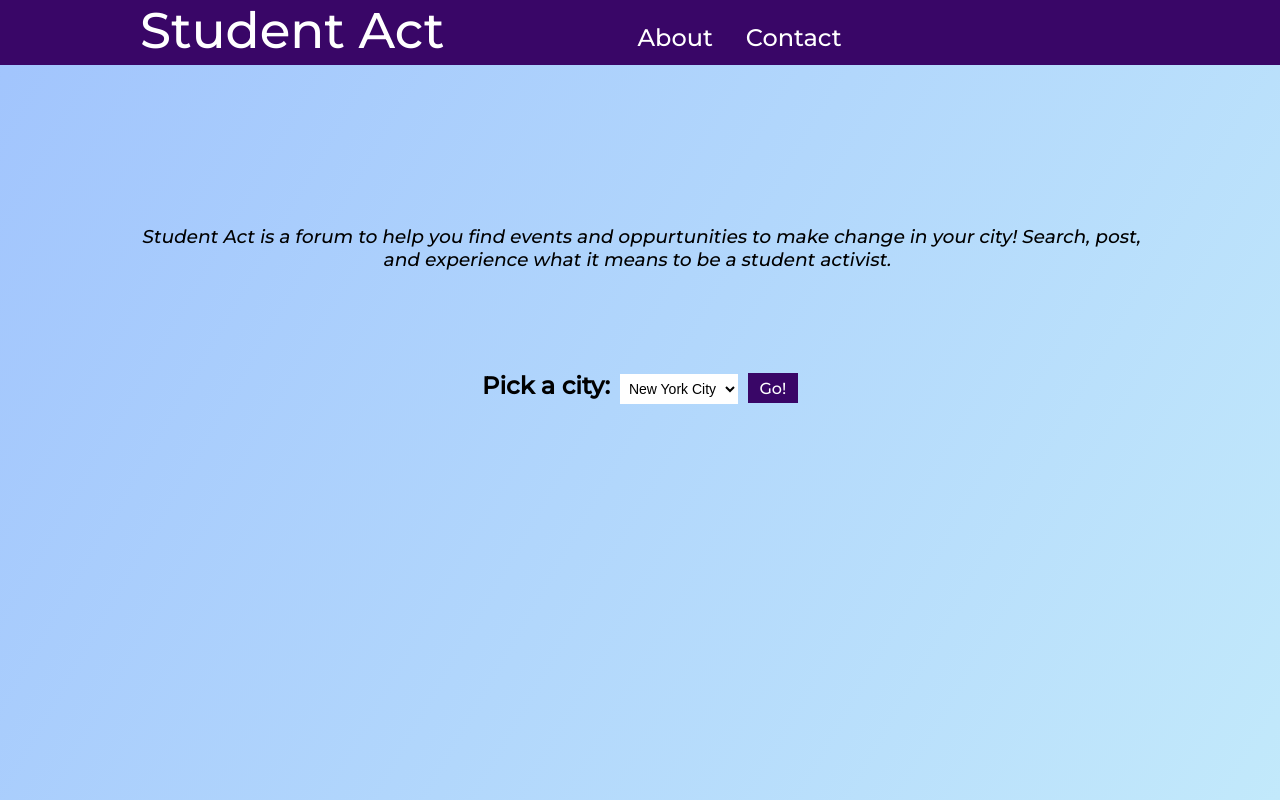
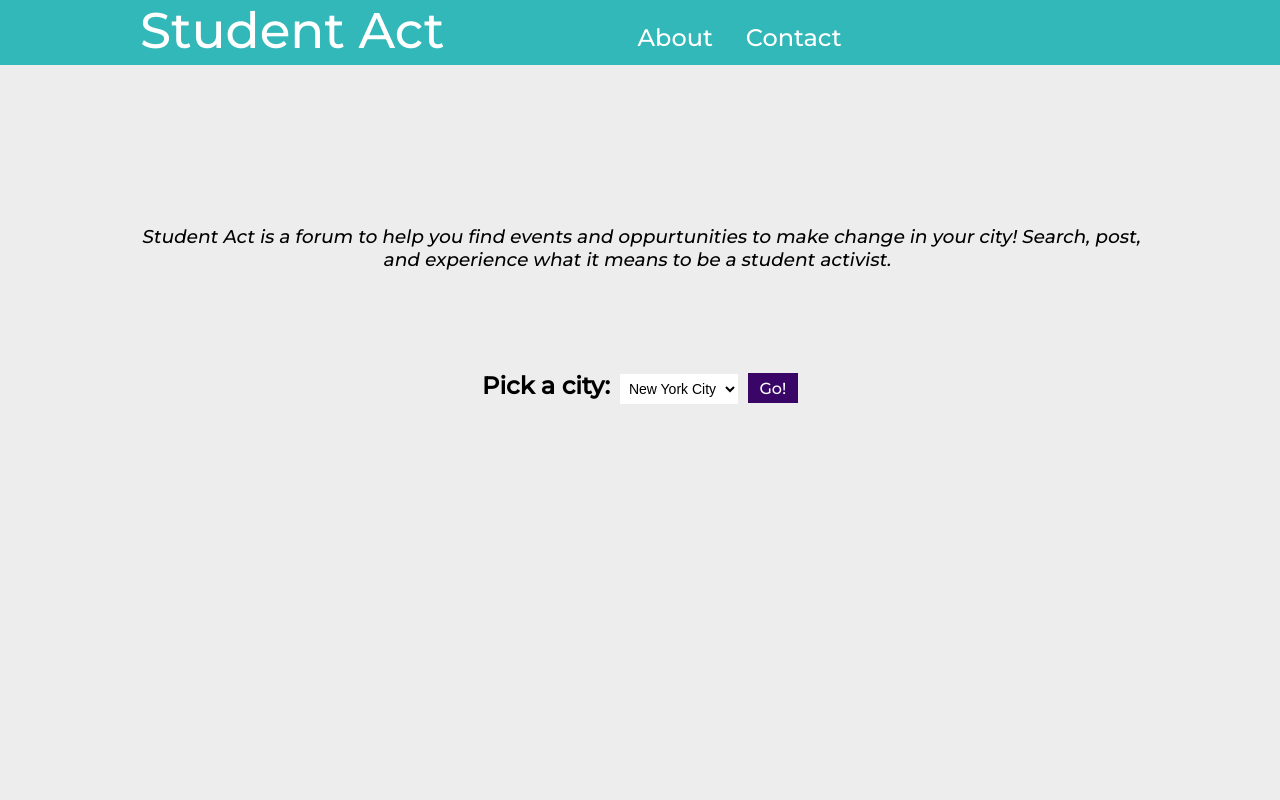
Before and after one commit to robertley/shelleysite, a React (Create React App) app: page / in a window 1280 px wide. Built offline with nearby package versions, Linux system fonts and the light colour scheme.

Commit message:
style is way better

```diff
--- a/src/app.css
+++ b/src/app.css
@@ -4,15 +4,17 @@ body {
   height: 100%;
   min-height: 100vh;
   font-family: 'Montserrat', sans-serif;
-  background-image: linear-gradient(120deg, #a1c4fd 0%, #c2e9fb 100%);
+  /* background-image: linear-gradient(120deg, #a1c4fd 0%, #c2e9fb 100%); */
+  background-color: #ededed;
+  /* background-color: #a1c4fd; */
 }
-
 .home-body {
   text-align: center;
   display: block;
   margin: 20vh auto 0;
   width: 1000px;
   height: 400px;
+
 }
 .home-body-desc {
   margin: 80px auto 80px;
@@ -34,6 +36,7 @@ body {
   margin: 0 auto;
   background-color: white;
   padding: 20px;
+  box-shadow: 0 4px 8px 0 rgba(0, 0, 0, 0.2), 0 6px 20px 0 rgba(0, 0, 0, 0.19);
 }
 .body-header {
   padding: 5px 0;
@@ -89,3 +92,10 @@ body {
   width: 300px;
   image-orientation: from-image;
 }
+.create-event-h2 {
+  float: right;
+  color: #333333;
+}
+.create-event-h2:hover {
+  color: #390667;
+}
--- a/src/createevent.css
+++ b/src/createevent.css
@@ -4,9 +4,6 @@ p {
 .subtitle {
   font-size: 10px;
   color: #333333;
-}
-.create-event-h2 {
-  float: right;
 }
 .create-event-header {
   display: block;
--- a/src/eventbox.css
+++ b/src/eventbox.css
@@ -3,7 +3,7 @@
   display: block;
   width: 940px;
   height: 230px;
-  border: 1px solid #bdbdbd;
+  border: 1px solid #d4d4d4;
   padding: 10px;
 }
 .event-box:hover {
--- a/src/header.css
+++ b/src/header.css
@@ -1,6 +1,11 @@
 .header {
     margin: 0;
-    background-color: #390667;
+    /* background-color: #ededed; */
+    /* background-color: #a1c4fd; */
+    /* background-color: #9498; */
+    /* background-color: #990000; */
+    /* background-color: #4d0000; */
+    background-color: #32b8b8;
 }
 .header-components {
     width: 1000px;
@@ -48,7 +53,8 @@
     vertical-align: top;
     border-radius: 15px 0 0 15px;
     padding-left: 10px;
-    background-color: gainsboro;
+    /* background-color: gainsboro; */
+    background-color: white;
     color: black;
     padding-top: 7px;
     font-size: 12px;
```
